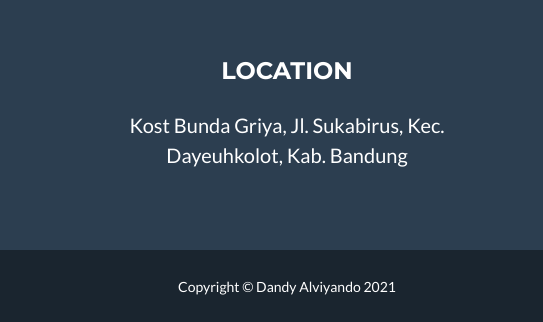
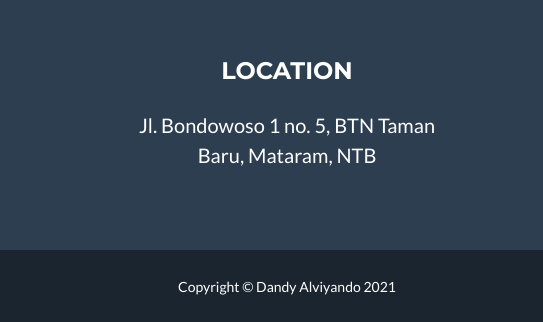
Before and after one commit to dandyalviyando/dandyalviyando.github.io, a plain HTML site: page index.html in a window 1280 px wide. Shown: the part 9195-9517 px from the top of the page, 353-896 px from the left. Drawn offline with nearby package versions, Linux system fonts and the light colour scheme.

Commit message:
revisi address footer

```diff
--- a/index.html
+++ b/index.html
@@ -556,7 +556,7 @@
                     <div class="col-lg-4 mb-5 mb-lg-0">
                         <h4 class="text-uppercase mb-4">Location</h4>
                         <p class="lead-footer mb-0">
-                            Kost Bunda Griya, Jl. Sukabirus, Kec. Dayeuhkolot, Kab. Bandung
+                            Jl. Bondowoso 1 no. 5, BTN Taman Baru, Mataram, NTB
                         </p>
                     </div>
                     <!-- Footer Social Icons-->
```
